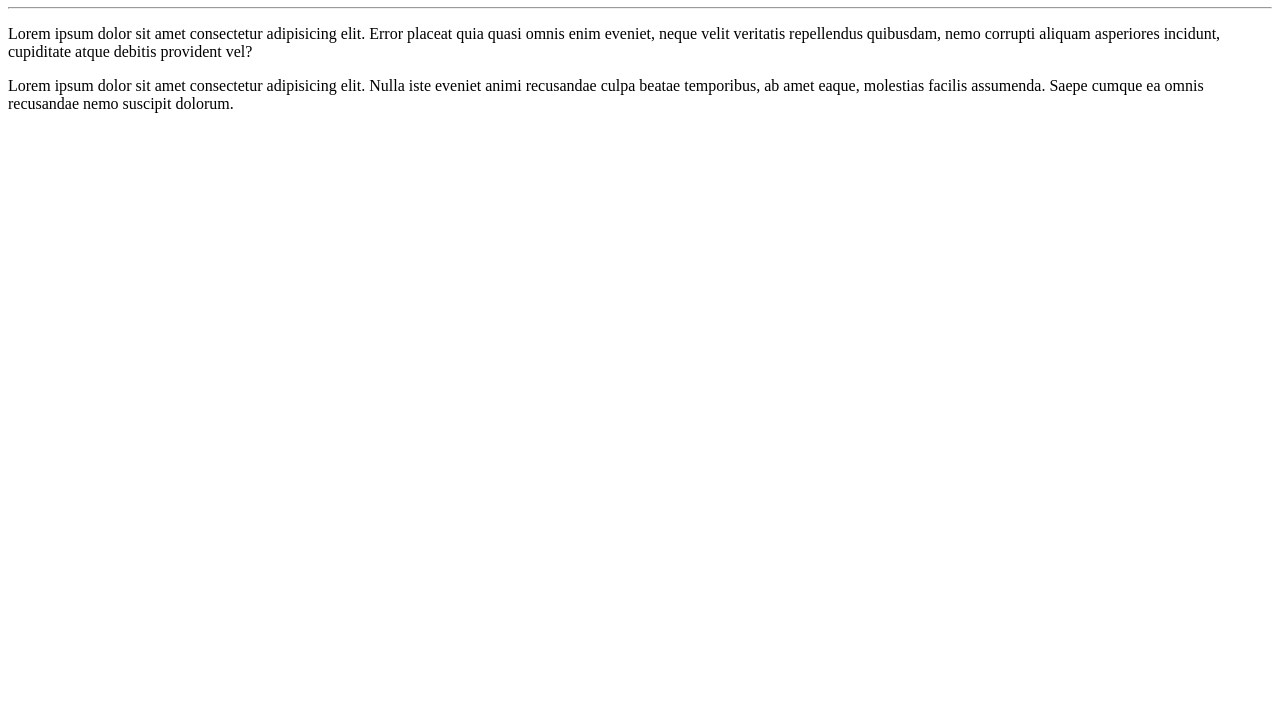
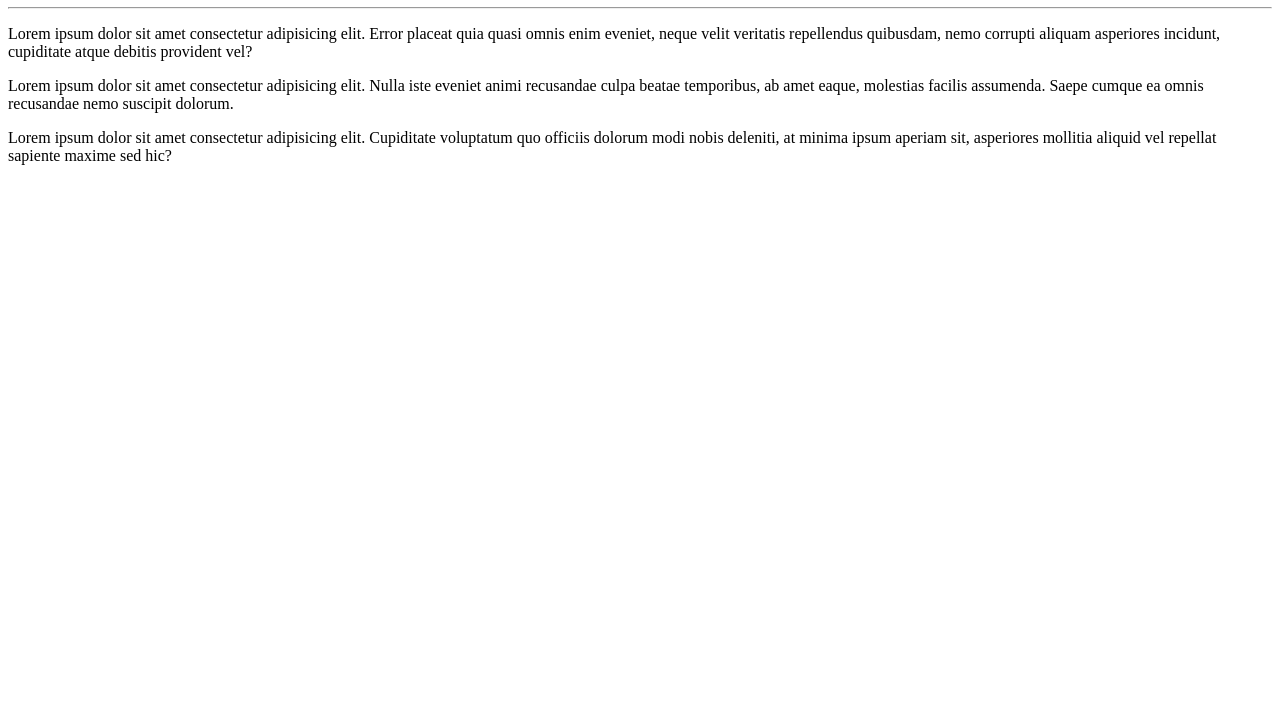
Before and after one commit to brizola182738-pixel/Estudos, a plain HTML site: page site exemplo/index.html in a window 1280 px wide. Shown: the part 73-800 px from the top of the page. Drawn offline with Linux system fonts and the light colour scheme.

Commit message:
adicionei novo parágrafo

```diff
--- a/site exemplo/index.html
+++ b/site exemplo/index.html
@@ -10,5 +10,6 @@
    <hr>
    <p>Lorem ipsum dolor sit amet consectetur adipisicing elit. Error placeat quia quasi omnis enim eveniet, neque velit veritatis repellendus quibusdam, nemo corrupti aliquam asperiores incidunt, cupiditate atque debitis provident vel?</p>
    <p>Lorem ipsum dolor sit amet consectetur adipisicing elit. Nulla iste eveniet animi recusandae culpa beatae temporibus, ab amet eaque, molestias facilis assumenda. Saepe cumque ea omnis recusandae nemo suscipit dolorum.</p>
+   <p>Lorem ipsum dolor sit amet consectetur adipisicing elit. Cupiditate voluptatum quo officiis dolorum modi nobis deleniti, at minima ipsum aperiam sit, asperiores mollitia aliquid vel repellat sapiente maxime sed hic?</p>
 </body>
 </html>
```
